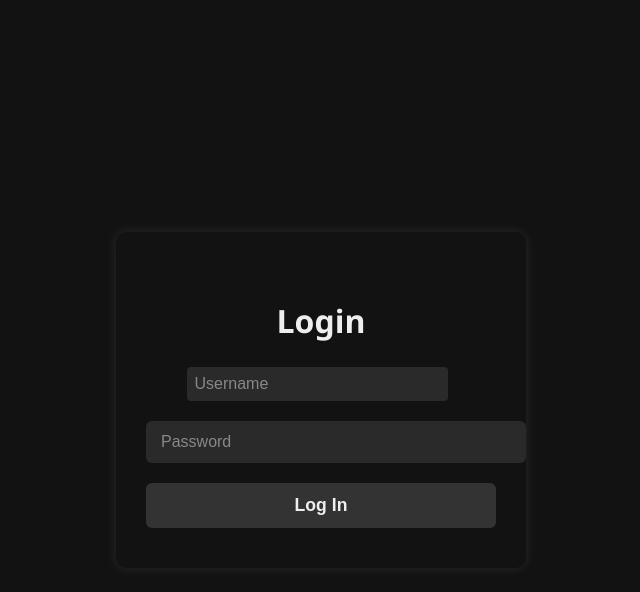
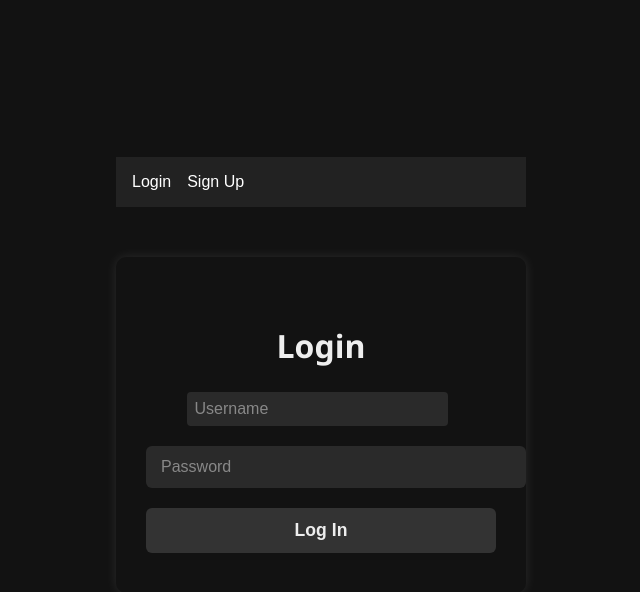
Before and after one commit to Courts02/ChatRoom, a React (Create React App) app in the folder chat-frontend/: page /login in a window 1280 px wide. Shown: the top 592 px of the page, without its empty margins (319-959 px from the left). Built offline with nearby package versions, Linux system fonts and the light colour scheme.

Commit message:
Add navbar with login and signup links
Introduced a Navbar component that displays Login and Sign Up links when the user is not authenticated. The navbar is shown above the main routes, improving navigation for unauthenticated users.

```diff
--- a/chat-frontend/src/App.js
+++ b/chat-frontend/src/App.js
@@ -1,23 +1,37 @@
-import React, { useState, useEffect } from 'react';
-import { BrowserRouter as Router, Route, Routes, Navigate } from 'react-router-dom';
-import Login from './Login';
-import Signup from './Signup';
-import ChatRoom from './ChatRoom';
+import React, { useState, useEffect } from "react";
+import { BrowserRouter as Router, Route, Routes, Navigate, Link } from "react-router-dom";
+
+import Login from "./Login";
+import Signup from "./Signup";
+import ChatRoom from "./ChatRoom";
+
+function Navbar({ token }) {
+  return !token ? (
+    <nav style={{ padding: "1rem", backgroundColor: "#222", color: "#fff" }}>
+      <Link to="/login" style={{ marginRight: "1rem", color: "#fff", textDecoration: "none" }}>
+        Login
+      </Link>
+      <Link to="/signup" style={{ color: "#fff", textDecoration: "none" }}>
+        Sign Up
+      </Link>
+    </nav>
+  ) : (
+    <></>
+  );
+}
+
 
 function App() {
   const [token, setToken] = useState(null);
 
-  // ✅ This runs ONCE when the app loads — restores saved token
   useEffect(() => {
-    const savedToken = localStorage.getItem('token');
-    if (savedToken) {
-      setToken(savedToken);
-    }
+    const savedToken = localStorage.getItem("token");
+    if (savedToken) setToken(savedToken);
   }, []);
 
   return (
     <Router>
-      <div className="App">
+      <Navbar token={token} />
       <Routes>
         <Route path="/login" element={<Login setToken={setToken} />} />
         <Route path="/signup" element={<Signup />} />
@@ -27,7 +41,6 @@ function App() {
         />
         <Route path="/" element={<Navigate to="/chatroom" />} />
       </Routes>
-      </div>
     </Router>
   );
 }
```
Lines whose indentation alone changed are shown as unchanged.
